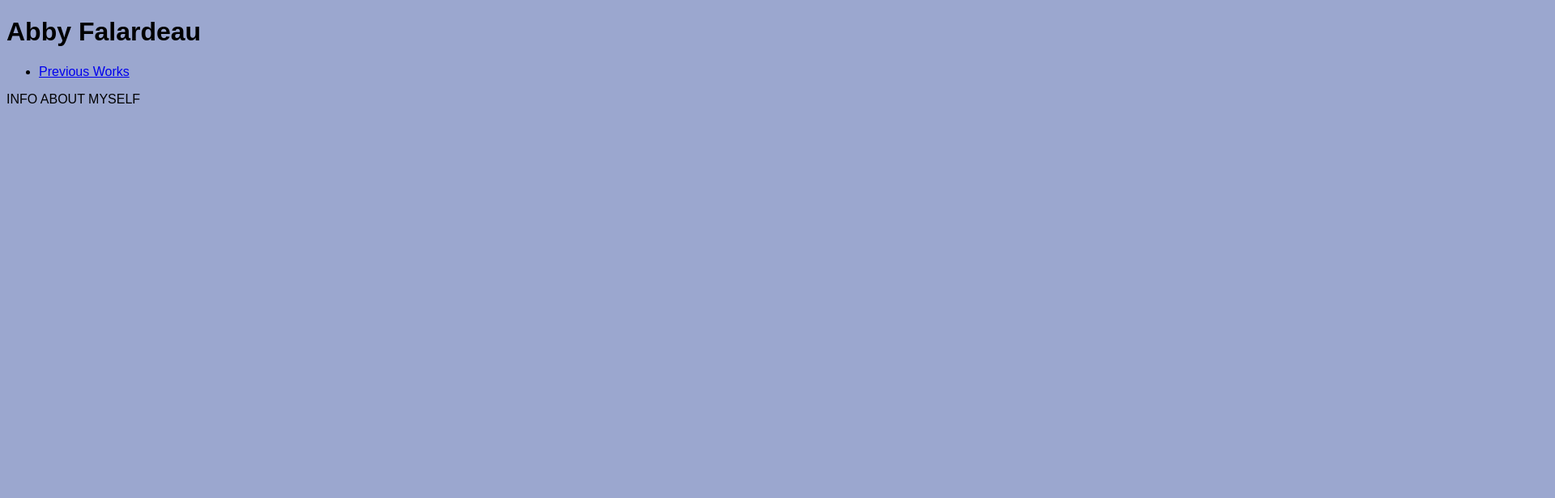
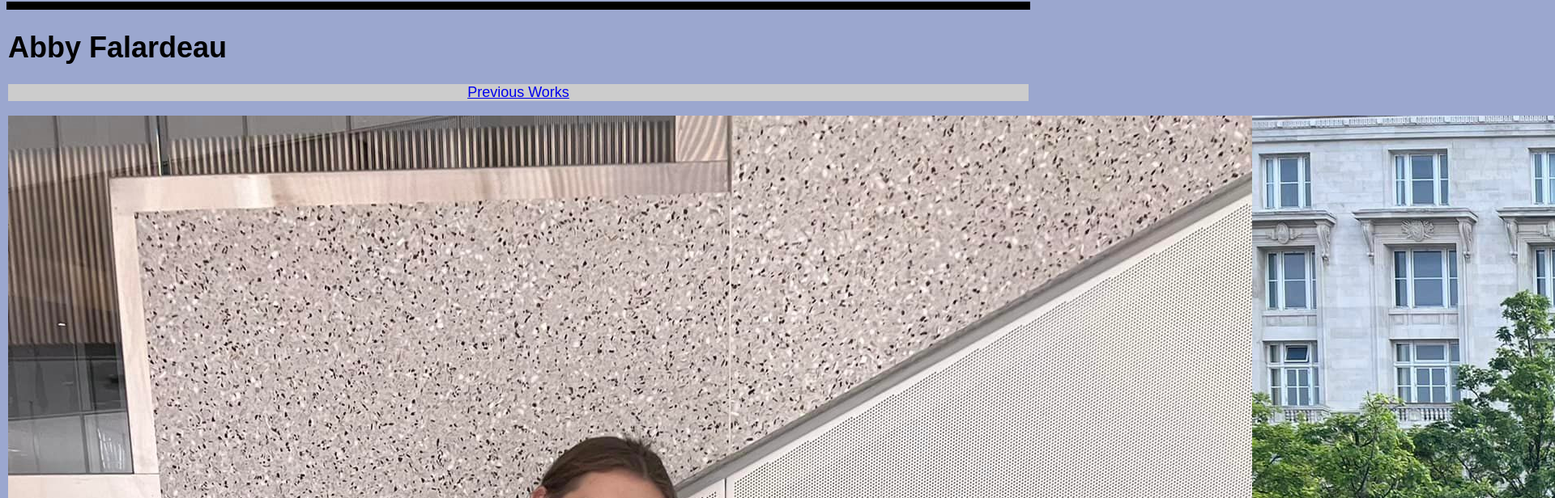
Before and after one commit to abbyfalardeau/portfolio, a plain HTML site: page index.html in a window 1280 px wide. Shown: the top 616 px of the page at 81% size, 1920 px wide, since content can reach past the window. Drawn offline with Linux system fonts and the light colour scheme.

Commit message:
oversized images

```diff
--- a/index.html
+++ b/index.html
@@ -14,8 +14,15 @@
       <li><a href="works.html">Previous Works</a></li>
     </ul>
     </nav>
+    <section class="abbyimages">
+    <p> <img src="images/abby.jpg" alt="Abby in a black dress at an international gala"> </p>
+    <p> <img src="images/beatles.jpg" alt="Abby in Liverpool with the Beatles statue"> </p>
+    <p><img src="images/abby2.jpg" alt="Abby's photobooth photos from Paris"></p>
+  </section>
     <p>
-      INFO ABOUT MYSELF
+      My name is Abby Falardeau, I am currently attending Michigan State Univeristy. My major is Games and Inertactive Media was a focus in game desin and a minor in history. I am a lover of travel and music, and wish to bring unique stories to any team I work on. My ideal position would be as a narrative designer, I am using concept design to enhance my ideas to pitch creative story boards to my future teams. I would also love to publish my own novel before I'm 30.
     </p>
+
+
   </body>
 </html>
--- a/screen.css
+++ b/screen.css
@@ -2,7 +2,31 @@
 body {
     background-color: rgb(155, 167, 207);
     font-family: Arial, Helvetica, sans-serif;
+    margin-top: 2px;
+    padding: 2px;
+    color: rgb(0, 0, 0);
+    border-top: 10px solid ;
+    font-size: large;
 }
 img{
     width: = 100%;
 }
+section{
+
+}
+nav ul {
+    background: #ccc;
+    display: flex;
+    font-size: large;
+    list-style-type: none;
+    margin: 0;
+    padding: 0;
+    justify-content: space-around;
+}
+.abbyimages{
+    width: 100px;
+    height: 100px;
+    display: inline-flex;
+    margin-left: auto;
+    margin-right: auto;
+}
```
Also changed, not shown: works.html (+11 -3 lines), images/abby.jpg (added), images/abby2.jpg (added), images/beatles.jpg (added), images/blend.jpg (added), images/huntsmen.jpg (added), images/scuba.jpg (added).
